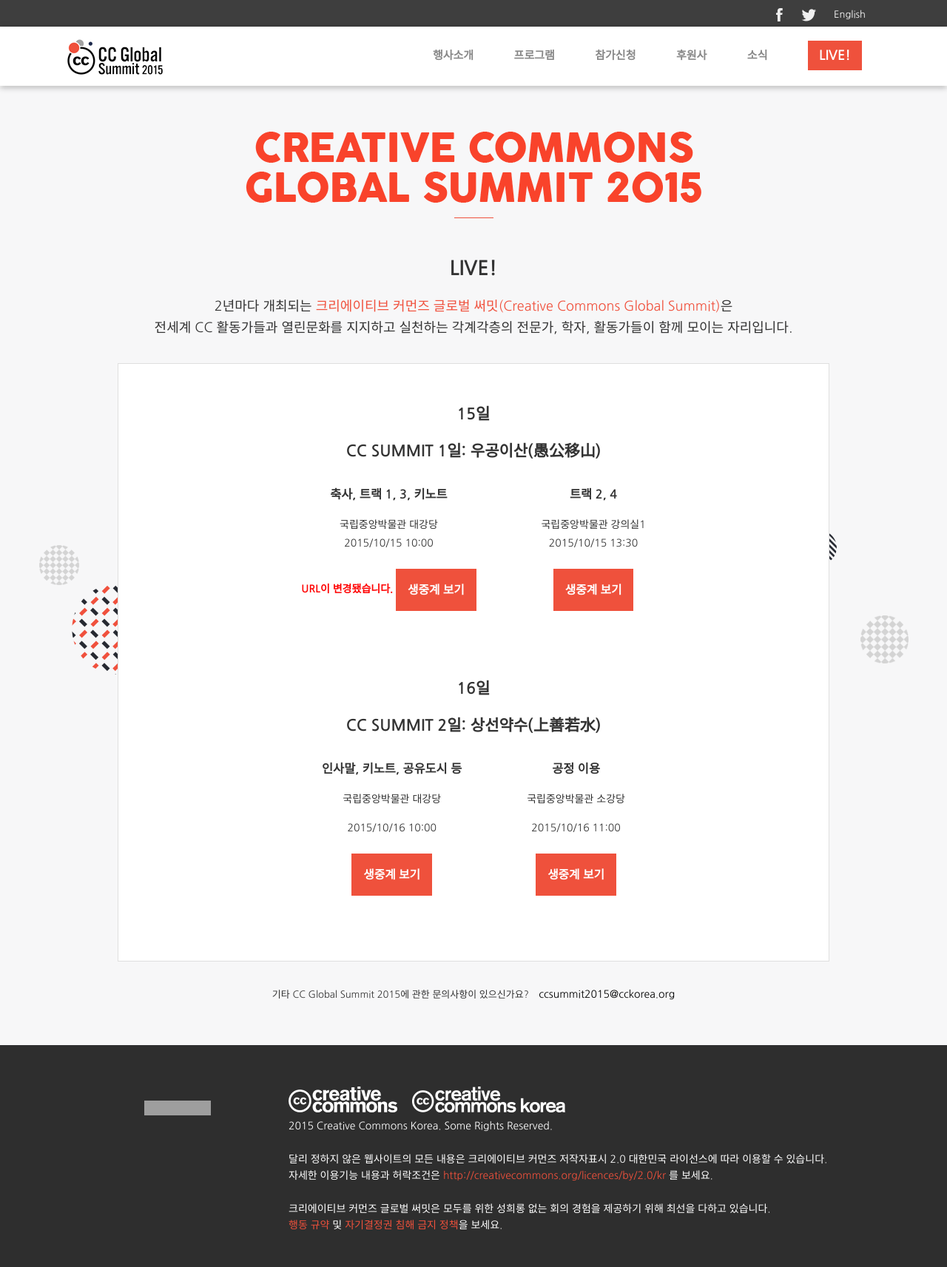
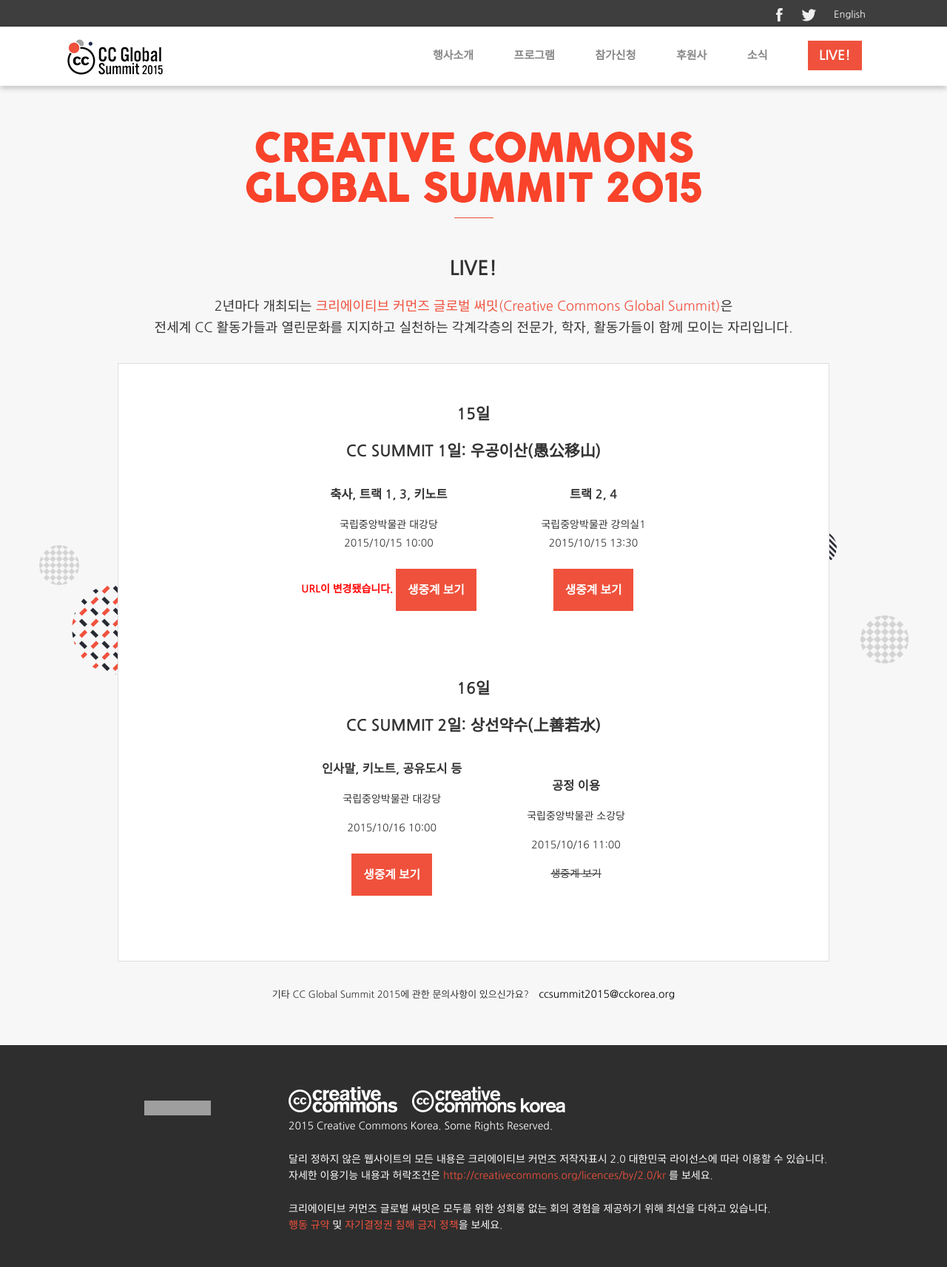
Before and after one commit to creativecommonskorea/2015-global-summit, a Jekyll site: the page built from live.html, in a window 1280 px wide. Shown: the whole page at 74% size. Built offline with Jekyll 4.4.1, drawn with Linux system fonts in a browser that asks for light colours; nearby versions of some CDN libraries; grey boxes are pictures that could not be loaded.

Commit message:
공정 이용 생중계 취소 / url 수

```diff
--- a/live.html
+++ b/live.html
@@ -35,13 +35,13 @@ layout: base
                   <h3>인사말, 키노트, 공유도시 등</h3>
                   <p>국립중앙박물관 대강당</p>
                   <p>2015/10/16 10:00</p>
-                  <a class="btn live" href="https://www.youtube.com/watch?v=yORNjoDTHcE">생중계 보기</a>
+                  <a class="btn live" href="https://www.youtube.com/watch?v=RWUjhcVBjHo">생중계 보기</a>
               </li>
               <li>
                   <h3>공정 이용</h3>
                   <p>국립중앙박물관 소강당</p>
                   <p>2015/10/16 11:00</p>
-                  <a class="btn live" href="https://www.youtube.com/watch?v=yORNjoDTHcE">생중계 보기</a>
+                  <strike>생중계 보기</strike>
               </li>
             </ul>
             <p>&nbsp;</p>
```
